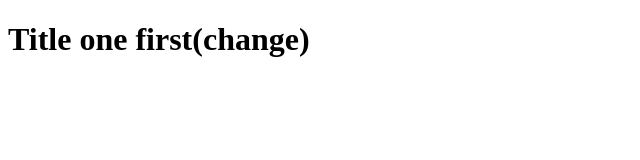
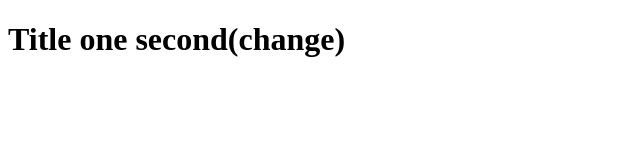
Before and after one commit to ashwan15/Array-Map-Exercises, a plain HTML site: page index.html in a window 1280 px wide. Shown: the whole page, without its empty margins (0-640 px from the left). Drawn offline with Linux system fonts and the light colour scheme.

Commit message:
changed title two second time

```diff
--- a/index.html
+++ b/index.html
@@ -7,6 +7,6 @@
     <title>Document</title>
 </head>
 <body>
-    <h1>Title one first(change)</h1>
+    <h1>Title one second(change)</h1>
 </body>
 </html>
```
